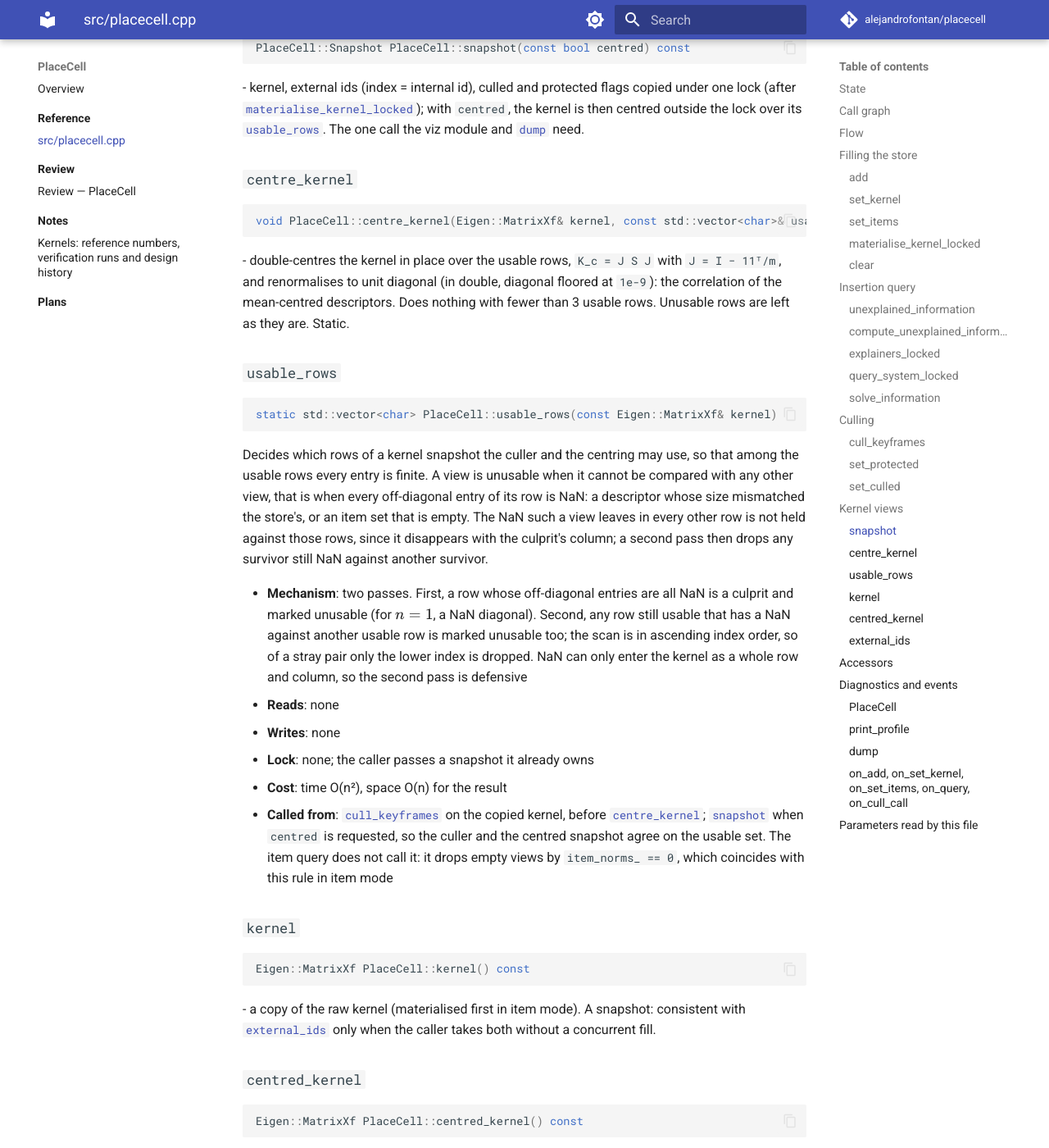
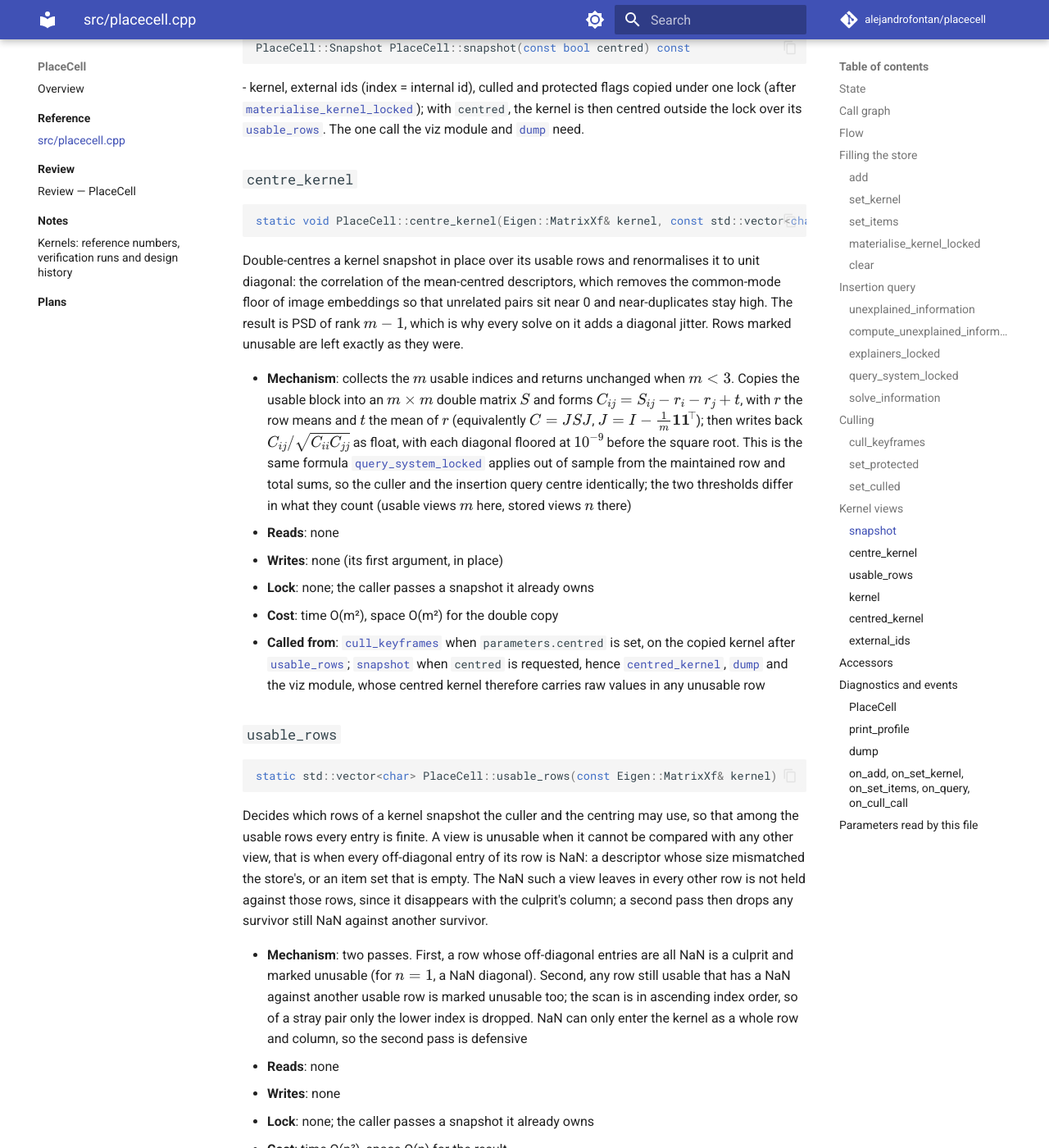
Before and after one commit to alejandrofontan/placecell, an MkDocs documentation site: the page built from docs/reference/placecell.md, in a window 1280 px wide and 1400 px high, scrolled down 8099 px. Shown: the whole window at 82% size. Built offline with MkDocs 1.6.1 and Material for MkDocs 9.7.7, drawn with Linux system fonts in a browser that asks for light colours; comment, search, counter and statistics services are not loaded.

Commit message:
docs: reference entry for centre_kernel
Double-centring over the usable rows as the correlation of the mean-centred descriptors,
the m < 3 return, the 1e-9 diagonal floor, and the callers whose centred snapshot keeps
raw values in unusable rows; static restored in the signature.

Co-Authored-By: Claude Fable 5.1 <noreply@anthropic.com>
Claude-Session: https://claude.ai/code/session_01LNGjzaVAmJmoNA4h3wxcF3

````diff
--- a/docs/reference/placecell.md
+++ b/docs/reference/placecell.md
@@ -346,12 +346,32 @@ PlaceCell::Snapshot PlaceCell::snapshot(const bool centred) const
 ### `centre_kernel`
 
 ```cpp
-void PlaceCell::centre_kernel(Eigen::MatrixXf& kernel, const std::vector<char>& usable)
+static void PlaceCell::centre_kernel(Eigen::MatrixXf& kernel, const std::vector<char>& usable)
 ```
-- double-centres the kernel in place over the usable rows, `K_c = J S J` with `J = I − 11ᵀ/m`, and
-  renormalises to unit diagonal (in double, diagonal floored at `1e-9`): the correlation of the
-  mean-centred descriptors. Does nothing with fewer than 3 usable rows. Unusable rows are left as
-  they are. Static.
+
+Double-centres a kernel snapshot in place over its usable rows and renormalises it to unit
+diagonal: the correlation of the mean-centred descriptors, which removes the common-mode floor of
+image embeddings so that unrelated pairs sit near 0 and near-duplicates stay high. The result is
+PSD of rank $m - 1$, which is why every solve on it adds a diagonal jitter. Rows marked unusable
+are left exactly as they were.
+
+- **Mechanism**: collects the $m$ usable indices and returns unchanged when $m < 3$. Copies the
+  usable block into an $m \times m$ double matrix $S$ and forms
+  $C_{ij} = S_{ij} - r_i - r_j + t$, with $r$ the row means and $t$ the mean of $r$ (equivalently
+  $C = J S J$, $J = I - \tfrac{1}{m}\mathbf{1}\mathbf{1}^{\!\top}$); then writes back
+  $C_{ij} / \sqrt{C_{ii} C_{jj}}$ as float, with each diagonal floored at $10^{-9}$ before the
+  square root. This is the same formula [`query_system_locked`](#query_system_locked) applies out
+  of sample from the maintained row and total sums, so the culler and the insertion query centre
+  identically; the two thresholds differ in what they count (usable views $m$ here, stored views
+  $n$ there)
+- **Reads**: none
+- **Writes**: none (its first argument, in place)
+- **Lock**: none; the caller passes a snapshot it already owns
+- **Cost**: time O(m²), space O(m²) for the double copy
+- **Called from**: [`cull_keyframes`](#cull_keyframes) when `parameters.centred` is set, on the
+  copied kernel after [`usable_rows`](#usable_rows); [`snapshot`](#snapshot) when `centred` is
+  requested, hence [`centred_kernel`](#centred_kernel), [`dump`](#dump) and the viz module, whose
+  centred kernel therefore carries raw values in any unusable row
 
 ### `usable_rows`
 
````
